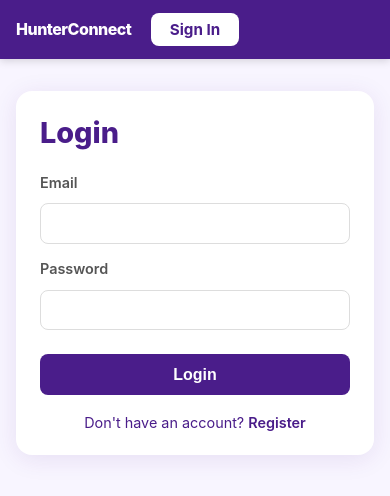
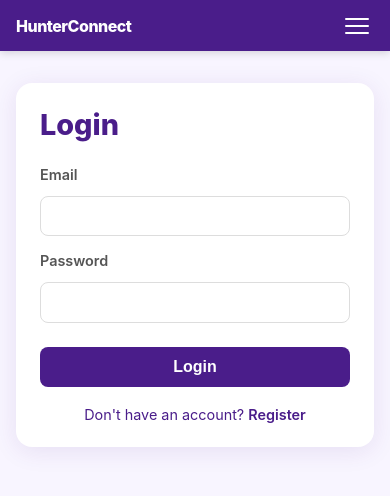
Before and after one commit to sanilac6459/hunter-connect, a React (Vite) app in the folder frontend/: page /login in a window 390 px wide. Shown: the top 496 px of the page. Built offline with nearby package versions, Linux system fonts and the light colour scheme.

Commit message:
added hamburger menu

```diff
--- a/frontend/src/components/Navbar.jsx
+++ b/frontend/src/components/Navbar.jsx
@@ -8,6 +8,7 @@ function Navbar() {
   const { user, logout } = useAuth();
   const navigate = useNavigate();
   const [showDropdown, setShowDropdown] = useState(false);
+  const [showMobileMenu, setShowMobileMenu] = useState(false);
   const dropdownRef = useRef(null);
 
   useEffect(() => {
@@ -23,6 +24,7 @@ function Navbar() {
   const handleLogout = () => {
     logout();
     navigate("/login");
+    setShowMobileMenu(false);
   };
 
   return (
@@ -32,7 +34,7 @@ function Navbar() {
         HunterConnect
       </Link>
 
-      {/* Center — Nav links */}
+      {/* Center — Nav links (desktop) */}
       {user && (
         <div className="navbar-center">
           <Link to="/" className="navbar-link">
@@ -47,7 +49,7 @@ function Navbar() {
         </div>
       )}
 
-      {/* Right — Avatar or Sign In */}
+      {/* Right — Avatar or Sign In (desktop) */}
       <div className="navbar-right">
         {user ? (
           <div className="avatar-wrapper" ref={dropdownRef}>
@@ -83,6 +85,66 @@ function Navbar() {
           </Link>
         )}
       </div>
+
+      {/* Hamburger button (mobile only) */}
+      <button
+        className="hamburger"
+        onClick={() => setShowMobileMenu(!showMobileMenu)}
+      >
+        <span></span>
+        <span></span>
+        <span></span>
+      </button>
+
+      {/* Mobile menu */}
+      {showMobileMenu && (
+        <div className="mobile-menu">
+          {user ? (
+            <>
+              <p className="mobile-menu-name">Hello, {user.name}</p>
+              <Link
+                to="/"
+                className="mobile-menu-link"
+                onClick={() => setShowMobileMenu(false)}
+              >
+                Home
+              </Link>
+              <Link
+                to="/clubs"
+                className="mobile-menu-link"
+                onClick={() => setShowMobileMenu(false)}
+              >
+                Clubs
+              </Link>
+              <Link
+                to="/rsvps"
+                className="mobile-menu-link"
+                onClick={() => setShowMobileMenu(false)}
+              >
+                My RSVPs
+              </Link>
+              <Link
+                to="/settings"
+                className="mobile-menu-link"
+                onClick={() => setShowMobileMenu(false)}
+              >
+                Settings
+              </Link>
+              <button className="mobile-menu-signout" onClick={handleLogout}>
+                Sign Out
+              </button>
+            </>
+          ) : (
+            <Link
+              to="/login"
+              className="mobile-menu-link"
+              onClick={() => setShowMobileMenu(false)}
+            >
+              Sign In
+            </Link>
+          )}
+        </div>
+      )}
     </nav>
   );
 }
--- a/frontend/src/index.css
+++ b/frontend/src/index.css
@@ -1167,14 +1167,92 @@ body {
   opacity: 0.85;
 }
 
+/* Hamburger menu */
+.hamburger {
+  display: none;
+  flex-direction: column;
+  gap: 5px;
+  background: none;
+  border: none;
+  cursor: pointer;
+  padding: 0.3rem;
+}
+
+.hamburger span {
+  display: block;
+  width: 24px;
+  height: 2px;
+  background-color: white;
+  border-radius: 2px;
+}
+
+.mobile-menu {
+  position: absolute;
+  top: 100%;
+  left: 0;
+  right: 0;
+  background-color: #4a1d8a;
+  display: flex;
+  flex-direction: column;
+  padding: 1rem 2rem;
+  gap: 1rem;
+  z-index: 200;
+  box-shadow: 0 4px 12px rgba(0, 0, 0, 0.2);
+}
+
+.mobile-menu-name {
+  color: white;
+  font-weight: 700;
+  border-bottom: 1px solid rgba(255, 255, 255, 0.2);
+  padding-bottom: 0.5rem;
+}
+
+.mobile-menu-link {
+  color: white;
+  text-decoration: none;
+  font-size: 1rem;
+  font-weight: 600;
+}
+
+.mobile-menu-link:hover {
+  text-decoration: underline;
+}
+
+.mobile-menu-signout {
+  background: none;
+  border: 1.5px solid white;
+  color: white;
+  padding: 0.5rem 1rem;
+  border-radius: 8px;
+  cursor: pointer;
+  font-weight: 600;
+  text-align: left;
+  width: fit-content;
+}
+
 /* Responsive Design */
 @media (max-width: 768px) {
   .navbar {
     padding: 0.8rem 1rem;
+    display: flex;
+    justify-content: space-between;
+    position: relative;
   }
 
   .navbar-brand {
     font-size: 1.2rem;
+  }
+
+  .navbar-center {
+    display: none;
+  }
+
+  .navbar-right {
+    display: none;
+  }
+
+  .hamburger {
+    display: flex;
   }
 
   .container {
```
